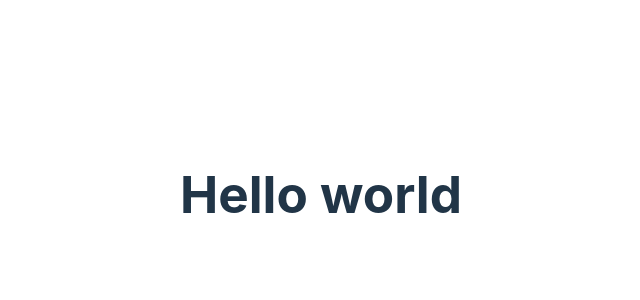
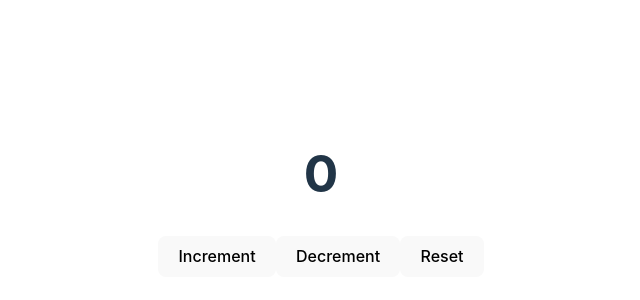
Before and after one commit to mostafizur-raahman/front-end-mastery, a React (Vite) app: page / in a window 1280 px wide. Shown: the part 206-506 px from the top of the page, without its empty margins (319-959 px from the left). Built offline with nearby package versions, Linux system fonts and the light colour scheme.

Commit message:
impleemnt useState

```diff
--- /dev/null
+++ b/src/components/UseStateExample.tsx
@@ -0,0 +1,25 @@
+import { useState } from "react";
+
+const UseStateExample = () => {
+    const [counter, setCounter] = useState(0);
+
+    const handleIncrement = () => {
+        // increment by 3 but increment by 1
+        setCounter(counter + 1);
+        setCounter(counter + 1);
+        setCounter(counter + 1);
+
+        // solution
+        setCounter((pre) => pre + 1);
+    };
+    return (
+        <div>
+            <h1>{counter}</h1>
+            <button onClick={handleIncrement}>Increment</button>
+            <button onClick={() => setCounter(counter - 1)}>Decrement</button>
+            <button onClick={() => setCounter(0)}>Reset</button>
+        </div>
+    );
+};
+
+export default UseStateExample;
--- a/src/main.tsx
+++ b/src/main.tsx
@@ -1,10 +1,11 @@
 import { StrictMode } from "react";
 import { createRoot } from "react-dom/client";
 import "./index.css";
-import App from "./App.tsx";
+import "./App.css";
+import UseStateExample from "./components/UseStateExample.tsx";
 
 createRoot(document.getElementById("root")!).render(
     <StrictMode>
-        <App />
+        <UseStateExample />
     </StrictMode>
 );
```
